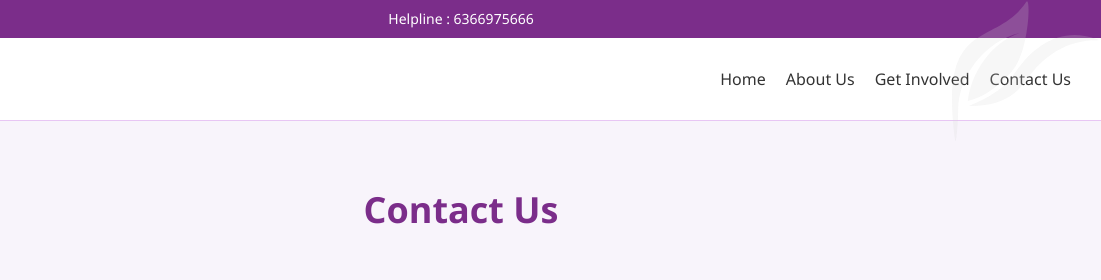
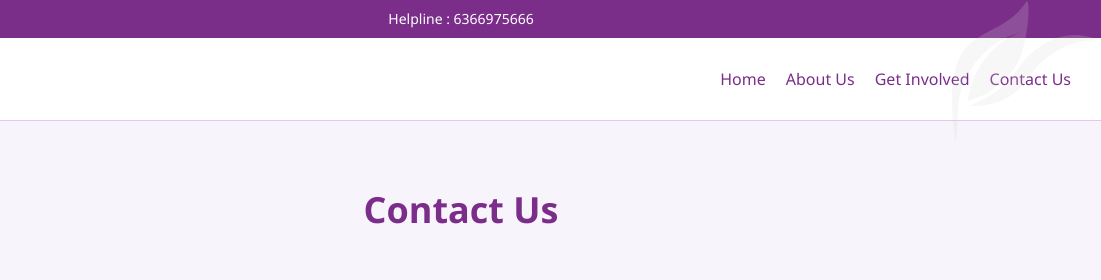
Before and after one commit to Swasthik11/Cancer-care-centre, a plain HTML site: page contact.html in a window 1280 px wide. Shown: the top 280 px of the page, 179-1280 px from the left. Drawn offline with Linux system fonts and the light colour scheme.

Commit message:
Update contact.html

```diff
--- a/contact.html
+++ b/contact.html
@@ -15,14 +15,17 @@
     <div class="top-bar">Helpline : 6366975666</div>
     <nav class="navbar">
       <img src="header_logo.svg" alt="Cancer Ribbon" />
-      <button id="menu-toggle" class="hamburger">&#9776;</button>
-      <ul id="nav-links">
-        <li><a href="home.html">Home</a></li>
-        <li><a href="index.html">About Us</a></li>
-        <li><a href="involved.html">Get Involved</a></li>
-        <li><a href="contact.html">Contact Us</a></li>
-      </ul>
-    </nav>
+       <!-- Hamburger Icon -->
+       <button id="menu-toggle" class="hamburger">&#9776;</button>
+
+       <!-- Navigation Links -->
+       <ul id="nav-links">
+         <li><a class="active" href="home.html">Home</a></li>
+         <li><a class="active" href="index.html">About Us</a></li>
+         <li><a class="active" href="involved.html">Get Involved</a></li>
+         <li><a class="active" href="contact.html">Contact Us</a></li>
+       </ul>
+     </nav>
   </header>
 
 
```
